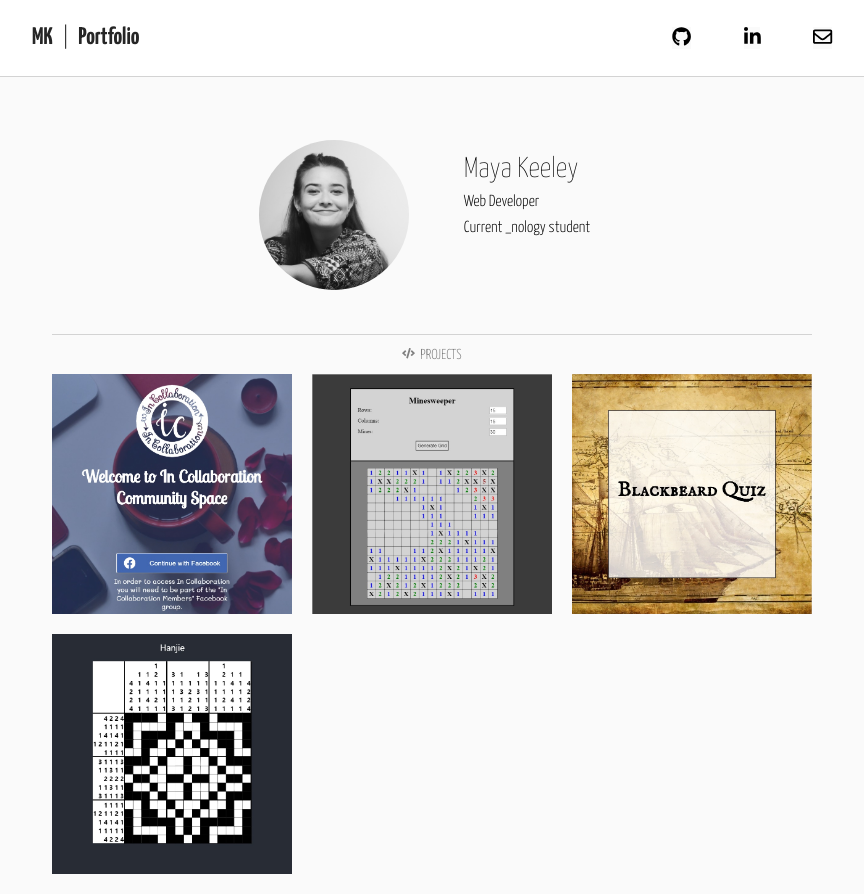
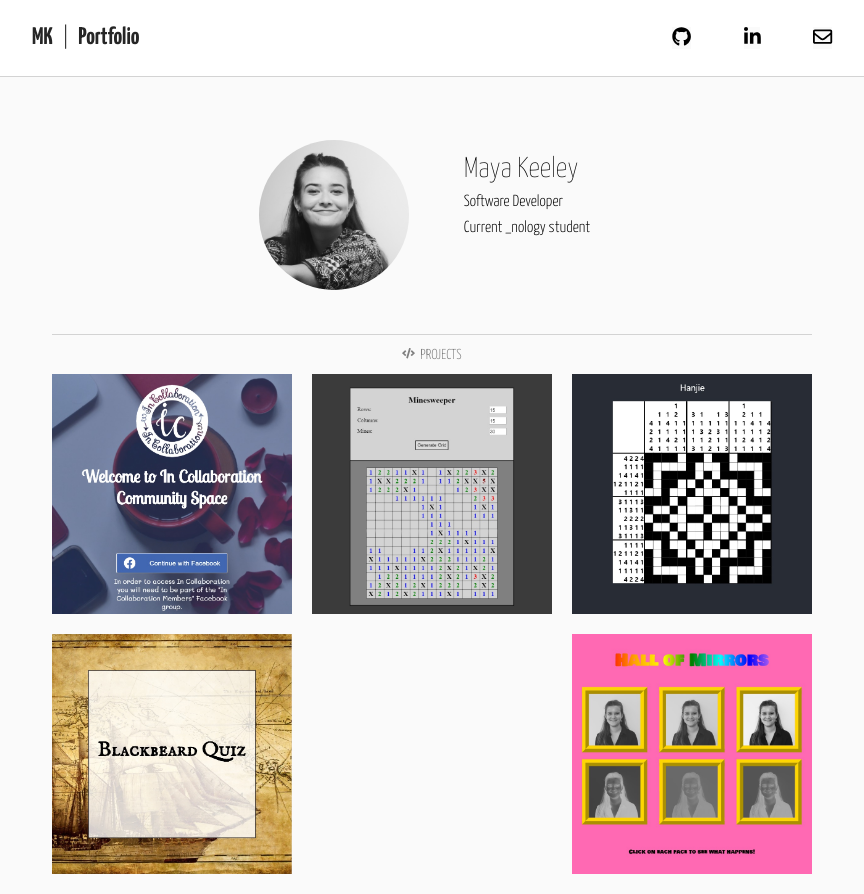
Before and after one commit to mayakeeley/portfolio, a React (Create React App) app: page / in a window 1280 px wide. Shown: the whole page, without its empty margins (208-1072 px from the left). Built offline with nearby package versions, Linux system fonts and the light colour scheme.

Commit message:
added mirrors brief

```diff
--- a/src/components/Info/Info.jsx
+++ b/src/components/Info/Info.jsx
@@ -10,7 +10,7 @@
         <img src={profile} alt="Maya Profile" />
         <div>
           <h1>Maya Keeley</h1>
-          <p>Web Developer</p>
+          <p>Software Developer</p>
           <p>Current _nology student</p>
         </div>
       </section>
--- a/src/containers/Projects/Projects.module.css
+++ b/src/containers/Projects/Projects.module.css
@@ -3,5 +3,4 @@
   justify-content: space-between;
   flex: 0 0 33.33333333%;
   flex-wrap: wrap;
-  margin-bottom: 20px;
 }
--- a/src/static/data/data.js
+++ b/src/static/data/data.js
@@ -2,12 +2,13 @@
 import quiz from "../images/quiz.jpg";
 import hanjie from "../images/hanjie.jpg";
 import minesweeper from "../images/minesweeper.jpg";
+import mirrors from "../images/mirrors.jpg";
 
 const projects = [
   {
     projectName: "In Collaboration",
     image: inCollab,
-    url: "https://incollaboration.nology.io",
+    url: "https://in-collaboration-85912.web.app/login",
     techStack: "React, Reach Router, Firebase, Auth, Firebase Functions",
     desc: "4 week client project created with my colleagues to "
   },
@@ -20,6 +21,13 @@
       "3 hour challenge to generate random mines and the corresponding clues for a variety of sizes and mine numbers"
   },
   {
+    projectName: "Hanjie",
+    image: hanjie,
+    url: "https://hanjie.mayakeeley.com",
+    techStack: "React, Auth?",
+    desc: ""
+  },
+  {
     projectName: "Blackbeard Quiz",
     image: quiz,
     url: "https://quiz.mayakeeley.com",
@@ -27,11 +35,12 @@
     desc: ""
   },
   {
-    projectName: "Hanjie",
-    image: hanjie,
-    url: "https://hanjie.mayakeeley.com",
-    techStack: "React, Auth?",
-    desc: ""
+    projectName: "Hall of Mirrors",
+    image: mirrors,
+    url: "https://mirrors.mayakeeley.com",
+    techStack: "React, Authentication",
+    desc:
+      "_nology brief to create a hall of mirrors by using the user's profile photo"
   }
 ];
 
```
Also changed, not shown: src/static/images/minesweeper.jpg, src/static/images/mirrors.jpg (added).
